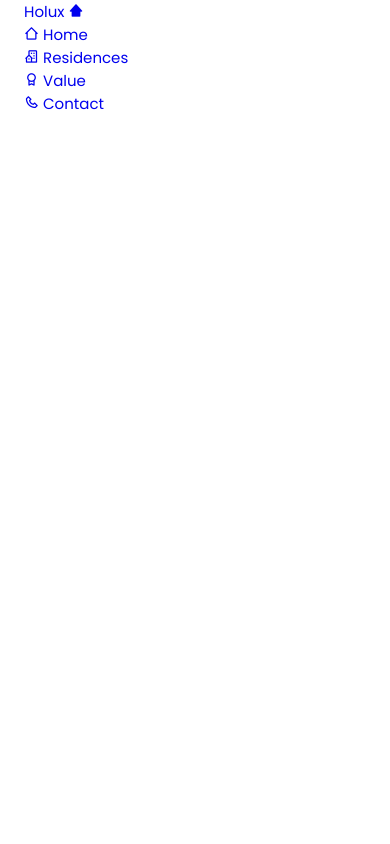
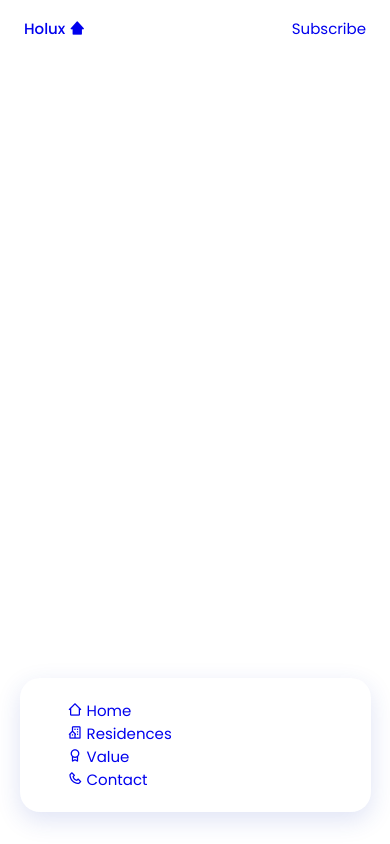
Before and after one commit to Leonard-McCook/RealEstateSite, a plain HTML site: page index.html in a window 390 px wide. Drawn offline with nearby package versions, Linux system fonts and the light colour scheme.

```diff
--- a/css/styles.css
+++ b/css/styles.css
@@ -141,6 +141,55 @@ button {
 }
 
 /*=============== HEADER & NAV ===============*/
+.header {
+  position: fixed;
+  top: 0;
+  left: 0;
+  width: 100%;
+  background-color: transparent;
+  z-index: var(--z-fixed);
+  transition: 0.4s;
+}
+
+.nav {
+  height: var(--header-height);
+  display: flex;
+  justify-content: space-between;
+  align-items: center;
+}
+
+.nav__logo {
+  /* color: #fff; */
+  display: inline-flex;
+  align-items: center;
+  column-gap: 0.25rem;
+  font-weight: var(--font-medium);
+  transition: 3s;
+}
+
+.nav__logo i {
+  font-size: 1rem;
+}
+
+.nav__logo:hover {
+  color: var(--first-color);
+}
+
+@media screen and (max-width: 1023px) {
+  .nav__menu {
+    position: fixed;
+    bottom: 2rem;
+    background-color: var(--container-color);
+    box-shadow: 0 8px 24px hsla(228, 66%, 45%, 0.15);
+    width: 90%;
+    left: 0;
+    right: 0;
+    margin: 0 auto;
+    padding: 1.3rem 3rem;
+    border-radius: 1.25rem;
+    transition: 0.4s;
+  }
+}
 
 /* Change background header */
 
--- a/index.html
+++ b/index.html
@@ -59,6 +59,8 @@
             </li>
           </ul>
         </div>
+
+        <a href="#" class="button nav__button"> Subscribe </a>
       </nav>
     </header>
 
```
